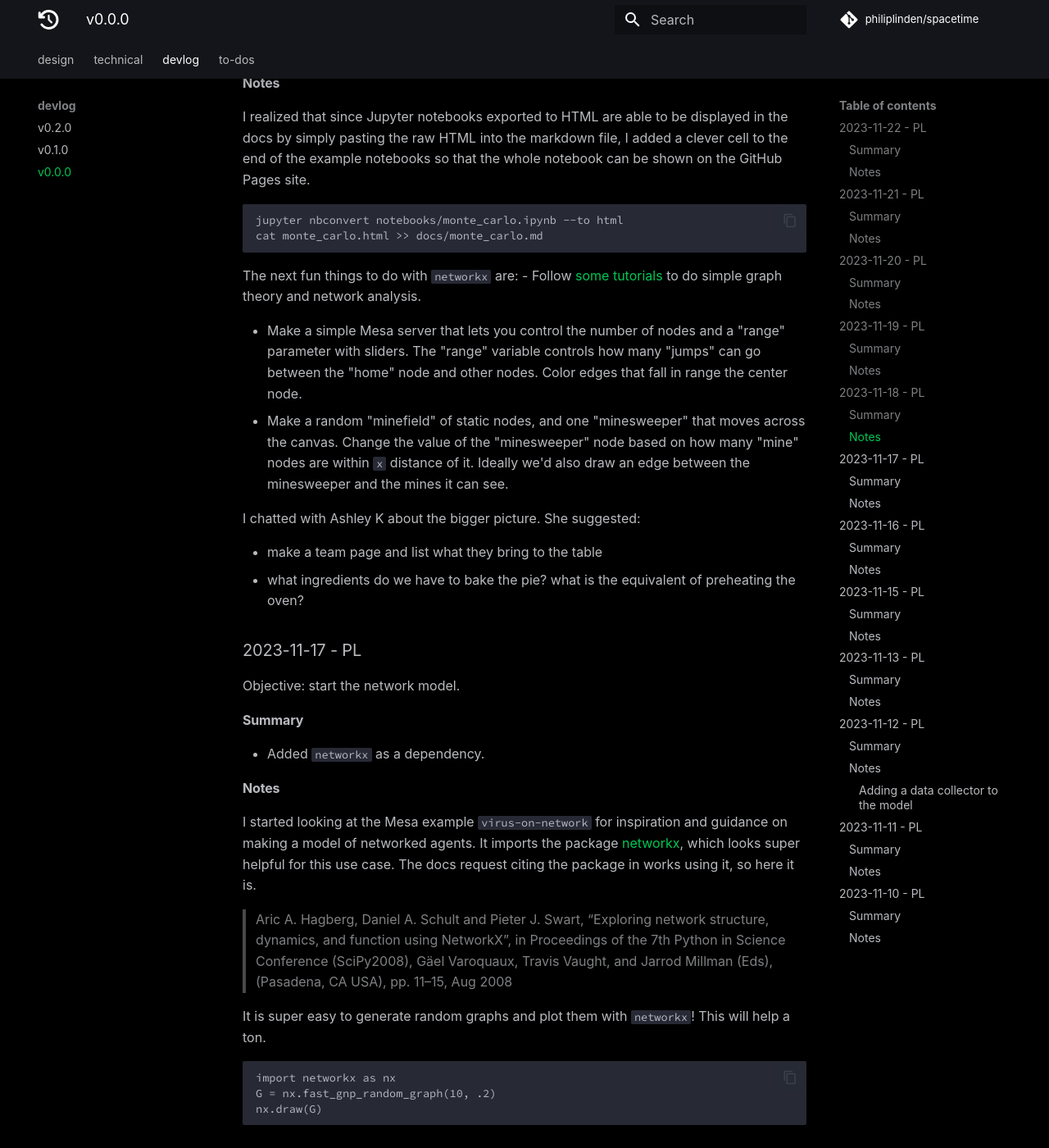
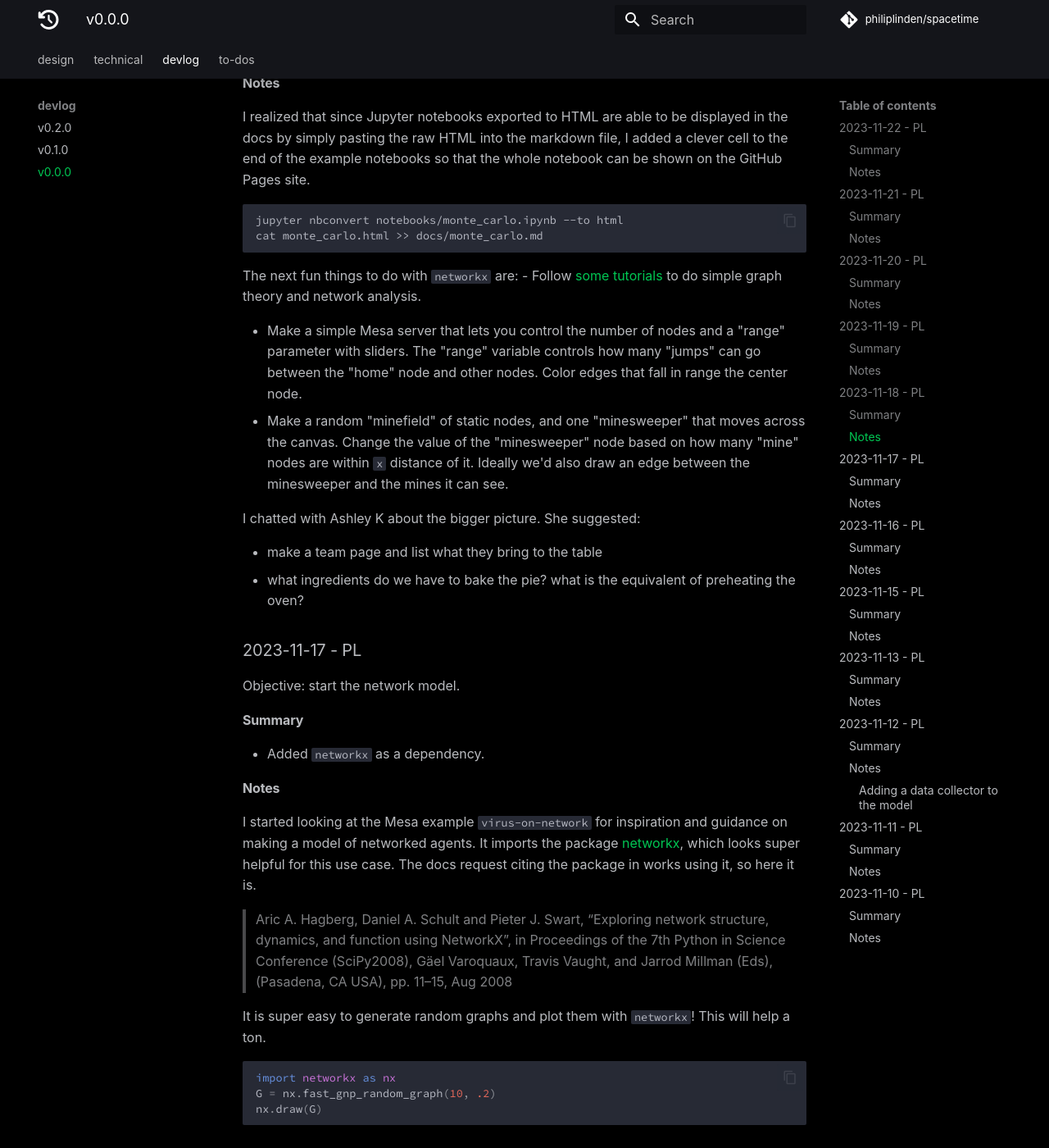
Before and after one commit to philiplinden/spacetime, an MkDocs documentation site: the page built from docs/devlog/v0.0.0.md, in a window 1280 px wide and 1400 px high, scrolled down 4037 px. Shown: the whole window at 82% size. Built offline with MkDocs 1.6.1 and Material for MkDocs 9.7.7, drawn with Linux system fonts in a browser that asks for light colours; some web fonts are replaced; comment, search, counter and statistics services are not loaded.

Commit message:
doc: try to fix code highlighting on docs site

```diff
--- a/mkdocs.yml
+++ b/mkdocs.yml
@@ -27,6 +27,7 @@ theme:
       accent: green
   features:
     - content.code.copy
+    - content.code.select
     - navigation.instant
     - navigation.instant.progress
     - navigation.tabs
@@ -43,8 +44,8 @@ markdown_extensions:
   - footnotes   # enables inline footnotes by using [^1] to mark and [^1]: to define
   - pymdownx.mark # enables markdown highlighting with `==text==` syntax
   - pymdownx.tilde # enables markdown strikethrough with `~~text~~` syntax
-  - pymdownx.snippets # grabs snippets from files instead of copy/pasting (https://facelessuser.github.io/pymdown-extensions/extensions/snippets/)
-  - pymdownx.inlinehilite
+  - pymdownx.superfences # prerequisite for code highlighting
+  - pymdownx.inlinehilite # in line code syntax highlights
   - pymdownx.highlight:
       anchor_linenums: true
       use_pygments: true
```
